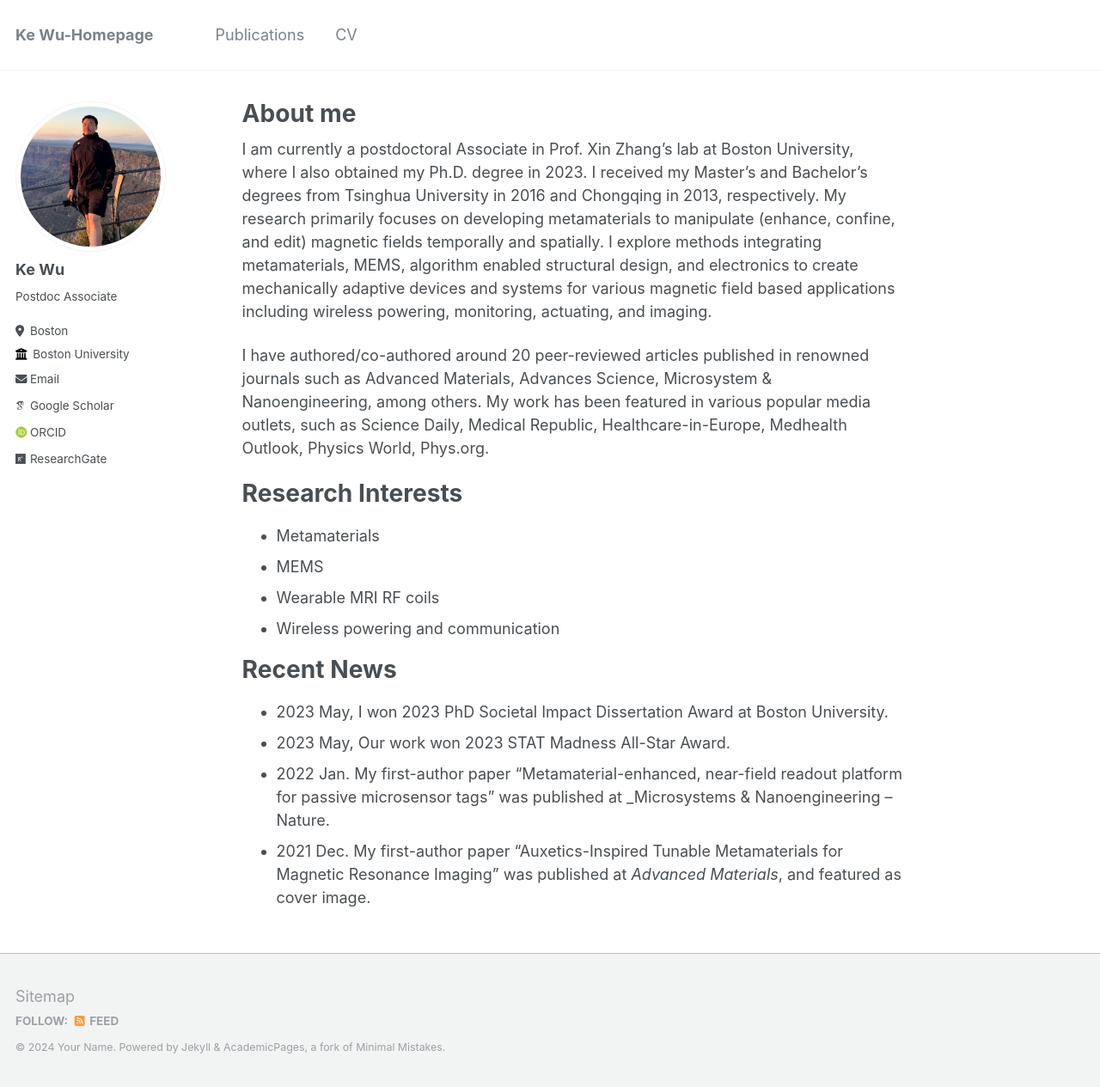
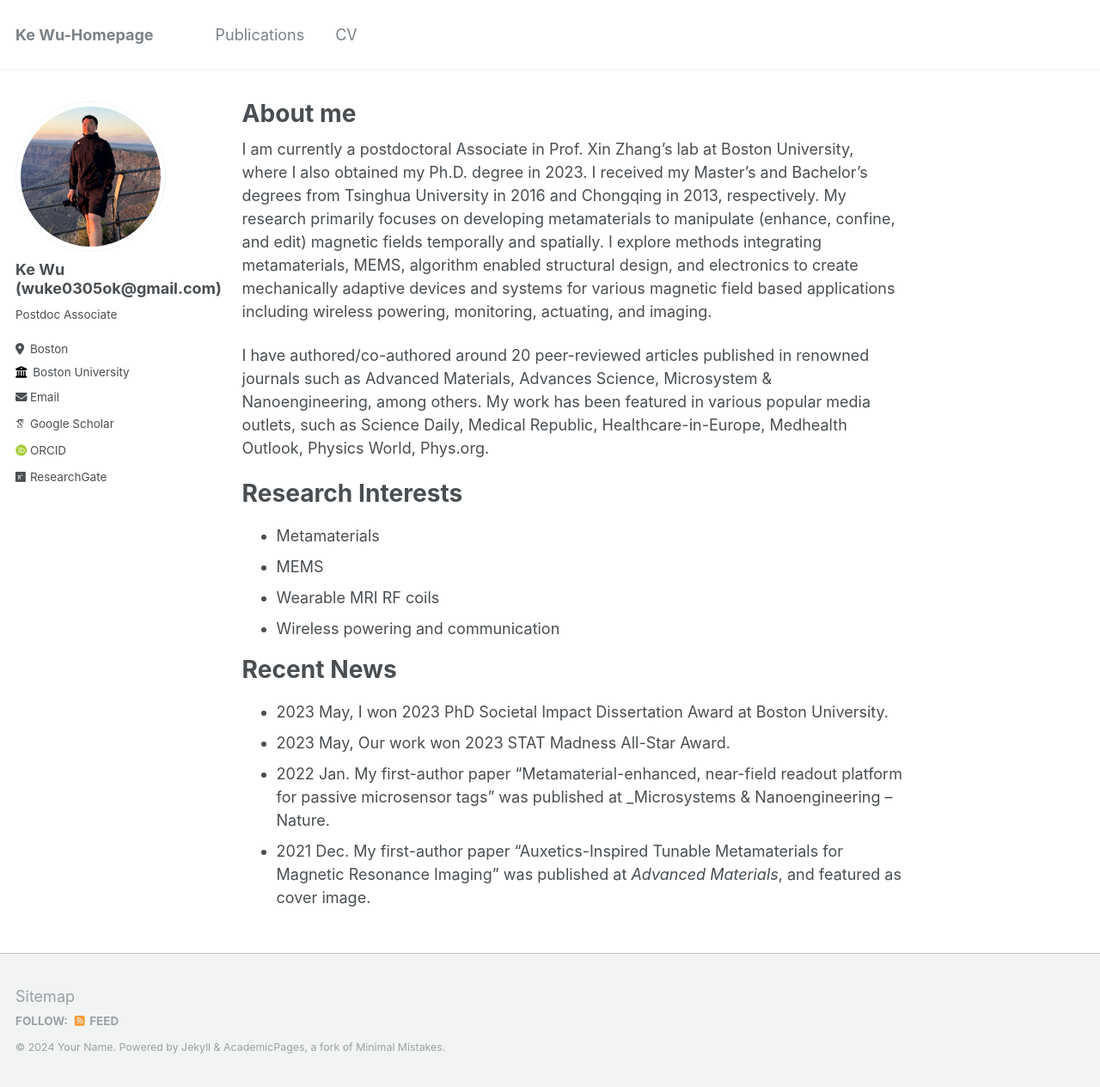
Before and after one commit to wuke0305/wuke0305.github.io, a Jekyll site: the page built from _pages/about.md, in a window 1280 px wide and 1265 px high. Shown: the whole window at 86% size. Built offline with Jekyll 4.4.1, drawn with Linux system fonts in a browser that asks for light colours; some web fonts are replaced.

Commit message:
Update _config.yml

```diff
--- a/_config.yml
+++ b/_config.yml
@@ -22,7 +22,7 @@ repository               : "wuke0305.github.io"
 author:
   # Biographic information
   avatar           : "profile2.png"
-  name             : "Ke Wu"
+  name             : "Ke Wu (wuke0305ok@gmail.com)"
   pronouns         : # example: "she/her"
   bio              : "Postdoc Associate"
   location         : "Boston"
```
